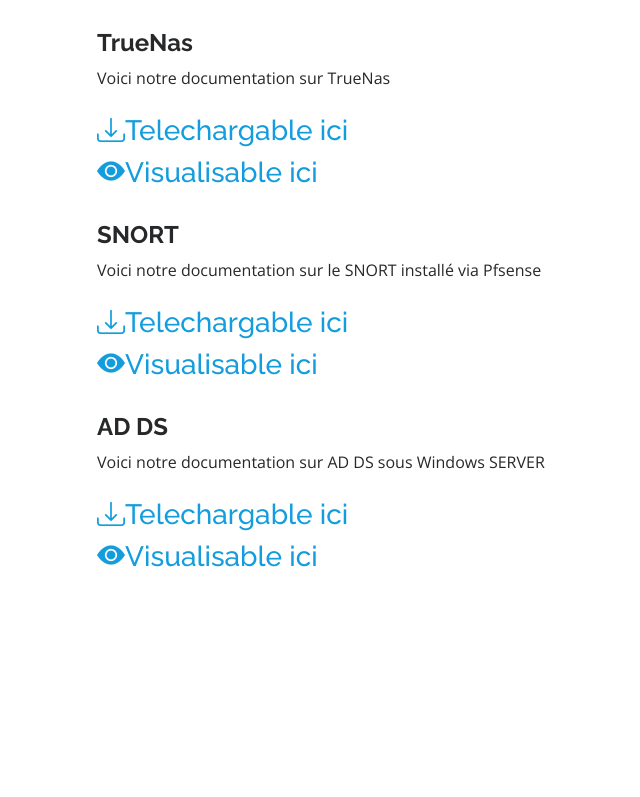
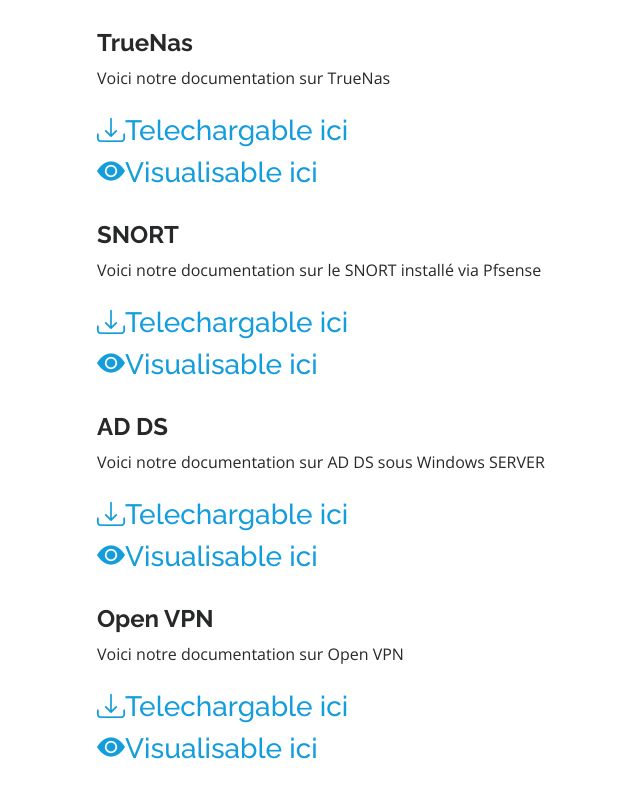
Before and after one commit to Nassdass/Portfolio-Nassim-AADARI, a plain HTML site: page Nassim site/AP34.html in a window 1280 px wide. Shown: the part 2264-3061 px from the top of the page, without its empty margins (215-855 px from the left). Before the commit the page ends 2959 px from the top, so only its background shows below. Drawn offline with nearby package versions, Linux system fonts and the light colour scheme.

Commit message:
pfsense et vpn a jour

```diff
--- a/Nassim site/AP34.html
+++ b/Nassim site/AP34.html
@@ -173,6 +173,12 @@
           <a href="doc/AD_DS.pdf" download title="lien de telechargement"><h3><i class="bi bi-download"></i>Telechargable ici</h3></a>
           <a href="doc/AD_DS.pdf" title="lien de telechargement" target="_blank"><h3><i class="bi bi-eye-fill"></i>Visualisable ici</h3></a>
           <br>
+          <h4><strong>Open VPN</strong></h4>
+          <p> Voici notre documentation sur Open VPN </p>
+          <br>
+          <a href="doc/Open VPN.pdf" download title="lien de telechargement"><h3><i class="bi bi-download"></i>Telechargable ici</h3></a>
+          <a href="doc/Open VPN.pdf" title="lien de telechargement" target="_blank"><h3><i class="bi bi-eye-fill"></i>Visualisable ici</h3></a>
+          <br>
       </div>
     </section><!-- End Portfolio Details Section -->
 
```
Also changed, not shown: 2 other files.
